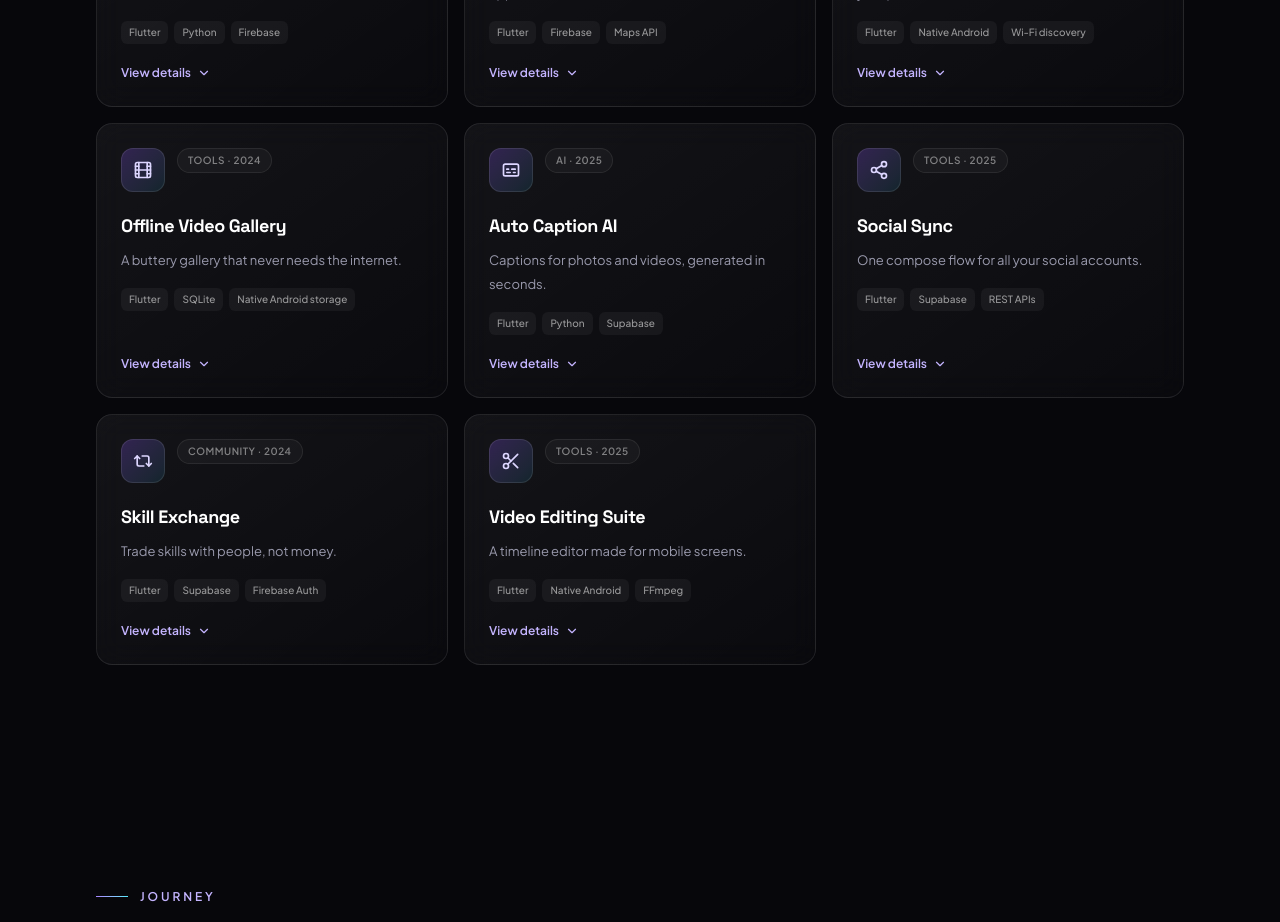
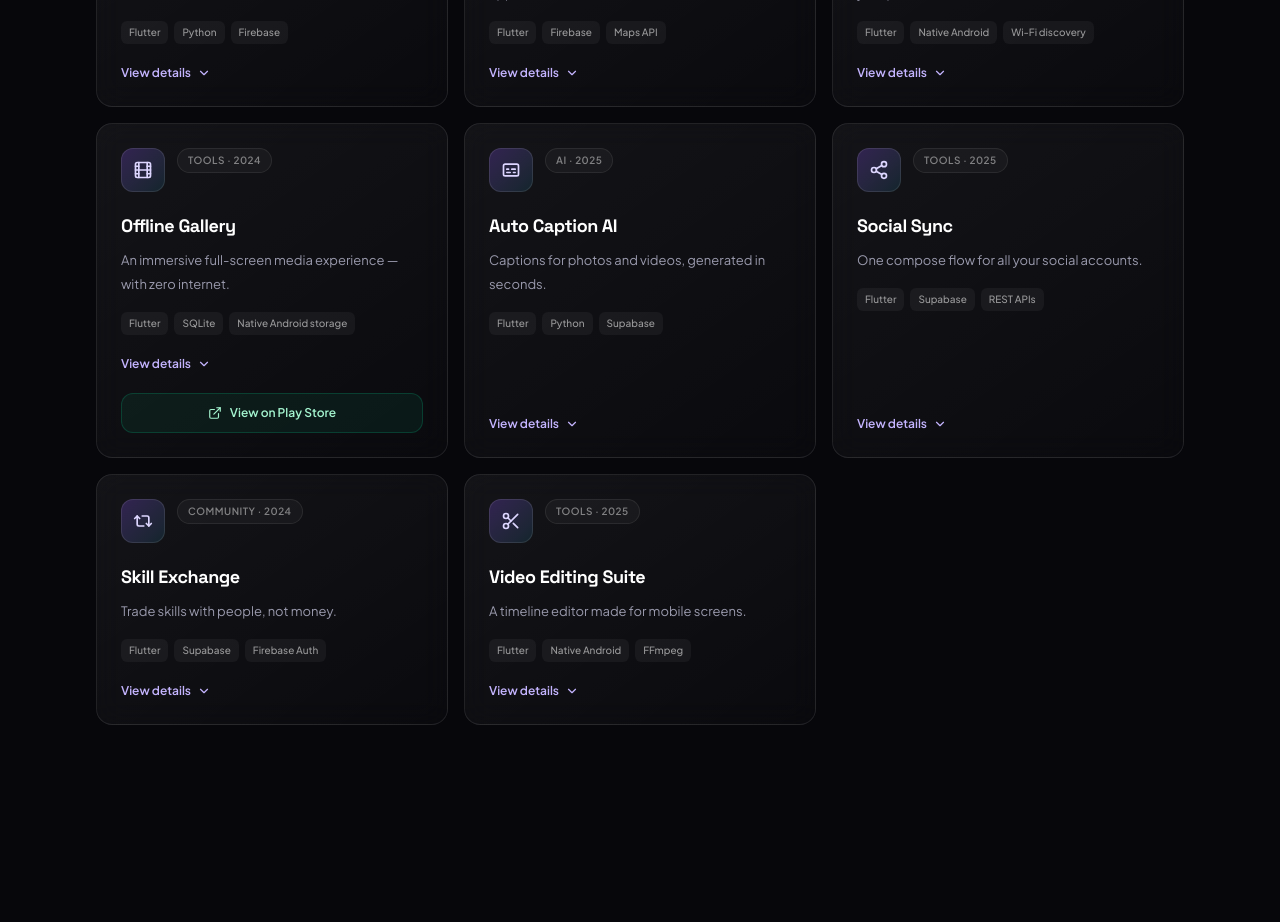
Before and after one commit to zubairnisar21-hub/Portfolio, a Next.js app: page / in a window 1280 px wide. Shown: the part 3860-4782 px from the top of the page. Built offline with nearby package versions, Linux system fonts and the light colour scheme.

Commit message:
Add Offline Gallery Play Store link

```diff
--- a/components/Work.tsx
+++ b/components/Work.tsx
@@ -5,6 +5,7 @@ import {
   Bus,
   Captions,
   ChevronDown,
+  ExternalLink,
   Film,
   PackageSearch,
   Printer,
@@ -76,12 +77,15 @@ function ProjectCard({
   const Icon = iconMap[project.id] ?? Sparkles;
 
   return (
-    <motion.button
+    <motion.div
       layout
+      className="glass card-lift group flex h-full w-full flex-col rounded-2xl p-6"
+    >
+      <button
         type="button"
         onClick={onToggle}
         aria-expanded={open}
-      className="glass card-lift group flex h-full w-full flex-col rounded-2xl p-6 text-left"
+        className="flex flex-1 flex-col text-left"
       >
         <div className="flex items-start justify-between gap-3">
           <span className="flex h-11 w-11 items-center justify-center rounded-xl bg-gradient-to-br from-violet-500/25 to-cyan-400/10 text-violet-200 ring-1 ring-inset ring-white/10">
@@ -120,7 +124,19 @@ function ProjectCard({
             />
           </span>
         </div>
-    </motion.button>
+      </button>
+
+      {project.storeUrl && (
+        <a
+          href={project.storeUrl}
+          target="_blank"
+          rel="noreferrer"
+          className="mt-5 flex items-center justify-center gap-2 rounded-xl border border-emerald-400/20 bg-emerald-400/[0.07] px-3.5 py-2.5 text-[12px] font-semibold text-emerald-200 transition-colors hover:border-emerald-300/40 hover:bg-emerald-400/[0.12]"
+        >
+          <ExternalLink size={14} /> View on Play Store
+        </a>
+      )}
+    </motion.div>
   );
 }
 
--- a/lib/data.ts
+++ b/lib/data.ts
@@ -75,6 +75,7 @@ export type Project = {
   features: string[];
   outcome: string;
   year: string;
+  storeUrl?: string;
   featured?: boolean;
 };
 
@@ -150,10 +151,12 @@ export const projects: Project[] = [
   },
   {
     id: "offline-video-gallery",
-    name: "Offline Video Gallery",
-    oneLiner: "A buttery gallery that never needs the internet.",
+    name: "Offline Gallery",
+    oneLiner: "An immersive full-screen media experience — with zero internet.",
     description:
-      "An offline-first media browser that indexes local videos, groups them into folders and delivers a smooth scrolling experience even on large storage libraries.",
+      "An offline-first media browser that indexes local videos, groups them into folders and delivers an immersive, full-screen scrolling experience even on large storage libraries.",
+    storeUrl:
+      "https://play.google.com/store/apps/details?id=com.tickstudio.offline.gallery",
     category: "Tools",
     role: "App architecture & UI",
     stack: ["Flutter", "SQLite", "Native Android storage"],
```
Lines whose indentation alone changed are shown as unchanged.
